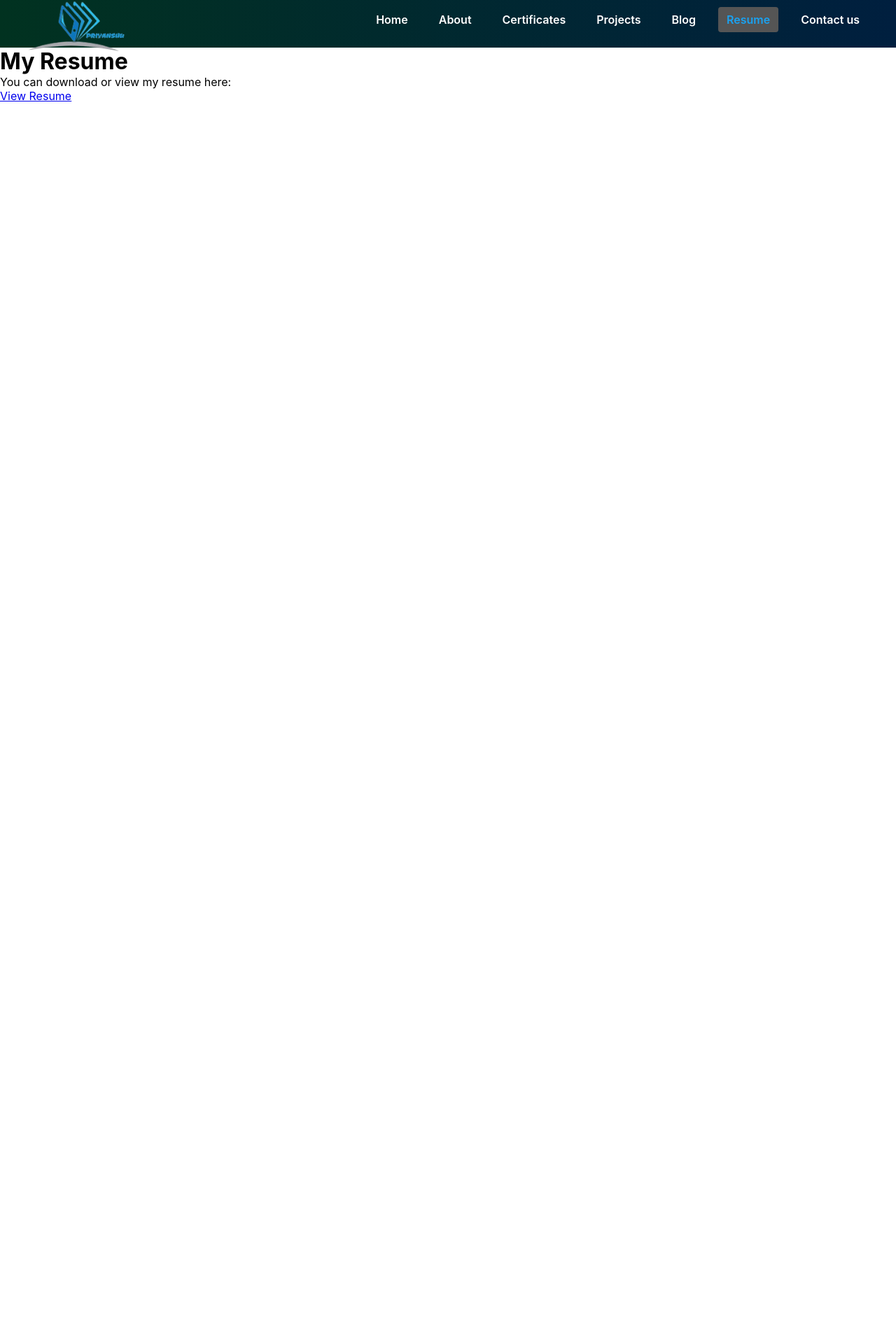
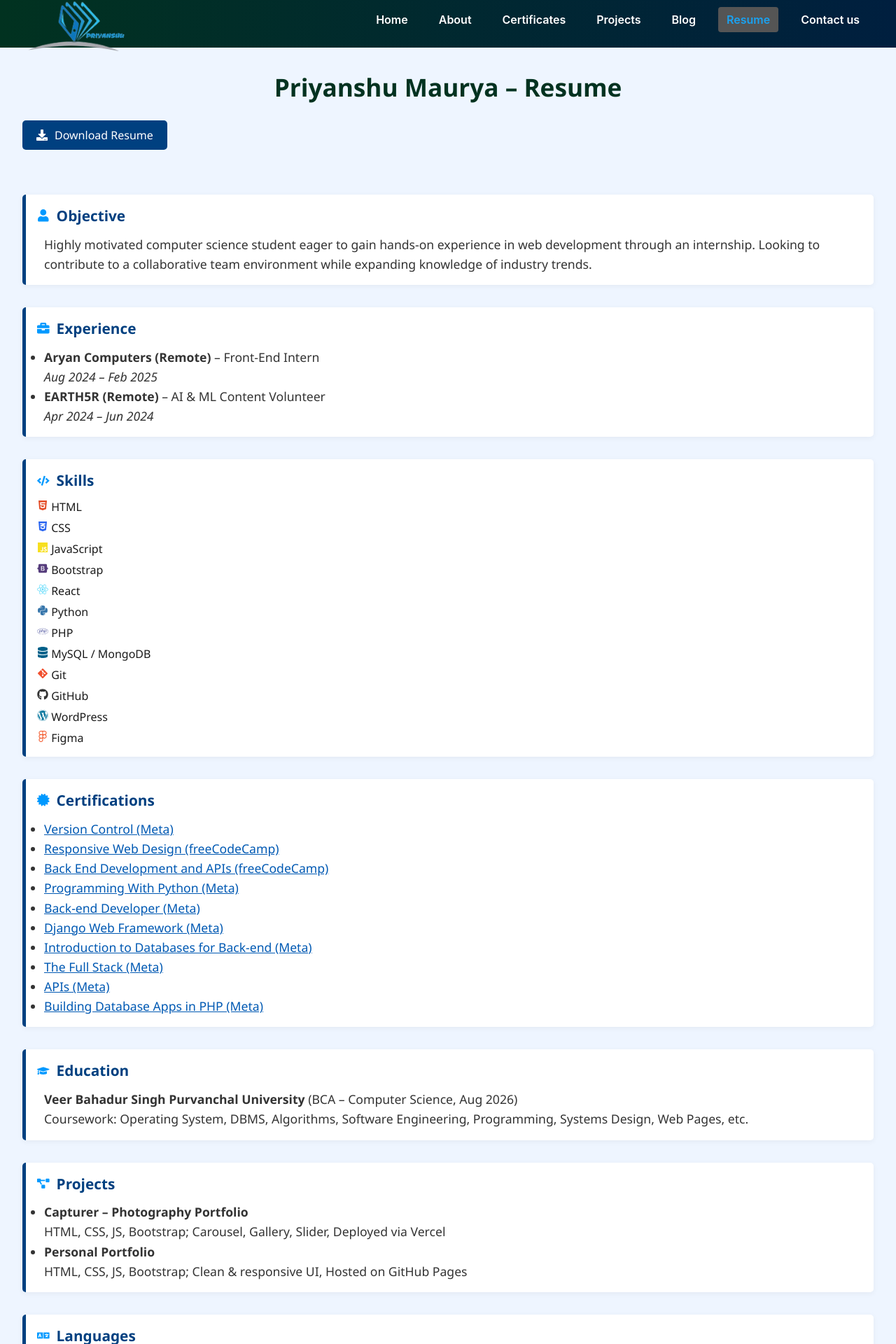
Before and after one commit to satyasaadhika/priyanshu-portfolio, a React (Create React App) app: page /Resume in a window 1280 px wide. Shown: the part 12-1932 px from the top of the page at 70% size. Before the commit the page ends 800 px from the top, so only its background shows below. Built offline with nearby package versions, Linux system fonts and the light colour scheme.

Commit message:
Added resume page design

```diff
--- a/src/pages/Resume/Resume.css
+++ b/src/pages/Resume/Resume.css
@@ -0,0 +1,130 @@
+.resume-container {
+  padding: 2rem;
+  background: #eef5ff;
+  min-height: 100vh;
+  color: #1a1a1a;
+  font-family: 'Segoe UI', sans-serif;
+}
+
+.resume-title {
+  text-align: center;
+  font-size: 2.2rem;
+  margin-bottom: 1.5rem;
+  color: #013220;
+}
+
+.download-btn {
+  display: inline-flex;
+  align-items: center;
+  gap: 10px;
+  background-color: #004080;
+  color: white;
+  padding: 10px 20px;
+  text-decoration: none;
+  border-radius: 5px;
+  margin: 0 auto 2rem;
+  font-size: 1rem;
+  transition: background 0.3s;
+}
+
+.download-btn:hover {
+  background-color: #0059b3;
+}
+.skills-grid div{
+  margin-top: 8px;
+}
+.resume-section {
+  margin: 2rem 0;
+  padding: 1rem;
+  background: #ffffff;
+  border-left: 5px solid #004080;
+  border-radius: 5px;
+  box-shadow: 0 2px 8px rgba(0,0,0,0.05);
+}
+
+.Certifications li a{
+  color: #0059b3;
+  margin-top: 8px;
+}
+.resume-section h2 {
+  font-size: 1.3rem;
+  color: #004080;
+  margin-bottom: 0.8rem;
+  display: flex;
+  align-items: center;
+  gap: 10px;
+}
+
+.resume-section p,
+.resume-section ul {
+  font-size: 1.1rem;
+  line-height: 1.6;
+  color: #333;
+  margin-left: 10px;
+}
+
+.resume-section ul {
+  list-style-type: disc;
+}
+
+.icon {
+  color: #0099ff;
+  font-size: 1.1rem;
+}
+
+.pdf-viewer {
+  margin-top: 2rem;
+  box-shadow: 0 4px 20px rgba(0, 0, 0, 0.1);
+  overflow-x: auto;
+}
+
+iframe {
+  width: 100%;
+  min-height: 550px;
+  border: none;
+  border-radius: 5px;
+}
+
+/* Responsive */
+@media (max-width: 768px) {
+  .resume-title {
+    font-size: 1.8rem;
+  }
+
+  .download-btn {
+    font-size: 0.95rem;
+    padding: 8px 16px;
+  }
+
+  iframe {
+    min-height: 450px;
+  }
+
+  .resume-section {
+    padding: 0.8rem;
+  }
+}
+
+@media (max-width: 480px) {
+  .resume-container {
+    padding: 1rem;
+  }
+
+  .download-btn {
+    font-size: 0.85rem;
+    padding: 7px 12px;
+  }
+
+  iframe {
+    min-height: 350px;
+  }
+
+  .resume-section h2 {
+    font-size: 1.1rem;
+  }
+
+  .resume-section p,
+  .resume-section ul {
+    font-size: 0.95rem;
+  }
+}
--- a/src/pages/Resume/Resume.js
+++ b/src/pages/Resume/Resume.js
@@ -1,11 +1,138 @@
+import React from "react";
+import {
+  FaDownload,
+  FaCheckCircle,
+  FaBriefcase,
+  FaCertificate,
+  FaProjectDiagram,
+  FaGraduationCap,
+  FaUser,
+  FaCode,
+  FaLanguage,
+  FaPhoneAlt,
+  FaEnvelope,
+  FaMapMarkerAlt,
+  FaLinkedin,
+  FaGithub,
+  FaHtml5, FaCss3Alt, FaJs, FaPython, FaReact, FaBootstrap,
+  FaGitAlt,  FaDatabase, FaPhp, FaWordpress, FaFigma
+} from "react-icons/fa";
+import "./Resume.css";
+
 const Resume = () => {
   return (
-    <div className="page resume">
-      <h1>My Resume</h1>
-      <p>You can download or view my resume here:</p>
-      <a href="/" target="_blank" rel="noopener noreferrer">
-        View Resume
+    <div className="resume-container">
+      <h1 className="resume-title"> Priyanshu Maurya – Resume</h1>
+
+      <a
+        href="/Priyanshu_Resume.pdf"
+        download="Priyanshu_Resume.pdf"
+        className="download-btn"
+      >
+        <FaDownload /> Download Resume
       </a>
+
+      {/* Summary */}
+      <section className="resume-section">
+        <h2><FaUser className="icon" /> Objective</h2>
+        <p>
+          Highly motivated computer science student eager to gain hands-on experience in web development through an internship. Looking to contribute to a collaborative team environment while expanding knowledge of industry trends.
+        </p>
+      </section>
+
+      {/* Experience */}
+      <section className="resume-section">
+        <h2><FaBriefcase className="icon" /> Experience</h2>
+        <ul>
+          <li><strong>Aryan Computers (Remote)</strong> – Front-End Intern<br /><em>Aug 2024 – Feb 2025</em></li>
+          <li><strong>EARTH5R (Remote)</strong> – AI & ML Content Volunteer<br /><em>Apr 2024 – Jun 2024</em></li>
+        </ul>
+      </section>
+
+      {/* Skills */}
+    <section className="resume-section">
+        <h2><FaCode className="icon" /> Skills</h2>
+        <div className="skills-grid">
+          <div><FaHtml5 style={{ color: "#e34c26" }} /> HTML</div>
+          <div><FaCss3Alt style={{ color: "#2965f1" }} /> CSS</div>
+          <div><FaJs style={{ color: "#f7df1e" }} /> JavaScript</div>
+          <div><FaBootstrap style={{ color: "#563d7c" }} /> Bootstrap</div>
+          <div><FaReact style={{ color: "#61DBFB" }} /> React</div>
+          <div><FaPython style={{ color: "#3776AB" }} /> Python</div>
+          <div><FaPhp style={{ color: "#777bb4" }} /> PHP</div>
+          <div><FaDatabase style={{ color: "#00618a" }} /> MySQL / MongoDB</div>
+          <div><FaGitAlt style={{ color: "#f1502f" }} /> Git</div>
+          <div><FaGithub style={{ color: "#333" }} /> GitHub</div>
+          <div><FaWordpress style={{ color: "#00749C" }} /> WordPress</div>
+          <div><FaFigma style={{ color: "#F24E1E" }} /> Figma</div>
+        </div>
+    </section>
+
+      {/* Certifications */}
+    <section className="resume-section">
+        <h2><FaCertificate className="icon" /> Certifications</h2>
+        <ul className="Certifications">
+          <li><a href="https://www.coursera.org/account/accomplishments/verify/A8QQGJVWV3WG" target="_blank" rel="noreferrer" >Version Control (Meta)</a></li>
+          <li><a href="https://www.freecodecamp.org/certification/satyasaadhika/responsive-web-design" target="_blank" rel="noreferrer" >Responsive Web Design (freeCodeCamp)</a></li>
+          <li><a href="https://www.freecodecamp.org/certification/satyasaadhika/back-end-development-and-apis" target="_blank" rel="noreferrer" >Back End Development and APIs (freeCodeCamp)</a></li>
+          <li><a href="https://www.coursera.org/account/accomplishments/verify/S7RX68RPJU8J" target="_blank" rel="noreferrer" >Programming With Python (Meta)</a></li>
+          <li><a href="https://www.coursera.org/account/accomplishments/verify/ATXCCAQVFE6D" target="_blank" rel="noreferrer" >Back-end Developer (Meta)</a></li>
+          <li><a href="https://www.coursera.org/account/accomplishments/verify/6ERRYC348QWR" target="_blank" rel="noreferrer" >Django Web Framework (Meta)</a></li>
+          <li><a href="https://www.coursera.org/account/accomplishments/verify/8BQQ59XJ5FDG" target="_blank" rel="noreferrer" >Introduction to Databases for Back-end (Meta)</a></li>
+          <li><a href="https://www.coursera.org/account/accomplishments/verify/ATXCCAQVFE6D" target="_blank" rel="noreferrer" >The Full Stack (Meta)</a></li>
+          <li><a href="https://www.coursera.org/account/accomplishments/verify/LSKPSP7NSG96" target="_blank" rel="noreferrer" >APIs (Meta)</a></li>
+          <li><a href="https://www.coursera.org/account/accomplishments/verify/ATXCCAQVFE6D" target="_blank" rel="noreferrer" >Building Database Apps in PHP (Meta)</a></li>
+        </ul>
+      </section>
+
+      {/* Education */}
+      <section className="resume-section">
+        <h2><FaGraduationCap className="icon" /> Education</h2>
+        <p>
+          <strong>Veer Bahadur Singh Purvanchal University</strong> (BCA – Computer Science, Aug 2026)<br />
+          Coursework: Operating System, DBMS, Algorithms, Software Engineering, Programming, Systems Design, Web Pages, etc.
+        </p>
+      </section>
+
+      {/* Projects */}
+      <section className="resume-section">
+        <h2><FaProjectDiagram className="icon" /> Projects</h2>
+        <ul>
+          <li><strong>Capturer – Photography Portfolio</strong><br />HTML, CSS, JS, Bootstrap; Carousel, Gallery, Slider, Deployed via Vercel</li>
+          <li><strong>Personal Portfolio</strong><br />HTML, CSS, JS, Bootstrap; Clean & responsive UI, Hosted on GitHub Pages</li>
+        </ul>
+      </section>
+
+      {/* Language */}
+      <section className="resume-section">
+        <h2><FaLanguage className="icon" /> Languages</h2>
+        <p>Hindi, English, Awadhi</p>
+      </section>
+
+      {/* Learning */}
+      <section className="resume-section">
+        <h2><FaCheckCircle className="icon" /> Learning</h2>
+        <p>
+          Continuously upgrading skills in web development, modern tools, and industry best practices. Passionate about staying updated with latest technologies and trends.
+        </p>
+      </section>
+
+      {/* Contact */}
+      <section className="resume-section">
+        <h2><FaPhoneAlt className="icon" /> Contact</h2>
+        <p><FaMapMarkerAlt /> Ambedkar Nagar, UP, India – 224159</p>
+        <p><FaEnvelope /> <a href="mailto:satyasaadhika.aham@gmail.com">satyasaadhika.aham@gmail.com</a></p>
+        <p><FaLinkedin /> <a href="https://www.linkedin.com/in/satyasaadhika/">LinkedIn</a></p>
+        <p><FaGithub /> <a href="https://github.com/satyasaadhika">GitHub</a></p>
+      </section>
+
+      {/* Embedded PDF Viewer */}
+      {/* <div className="pdf-viewer">
+        <iframe
+          src="/Priyanshu_Resume.pdf"
+          title="Priyanshu Maurya Resume PDF Preview"
+        />
+      </div> */}
     </div>
   );
 };
```
